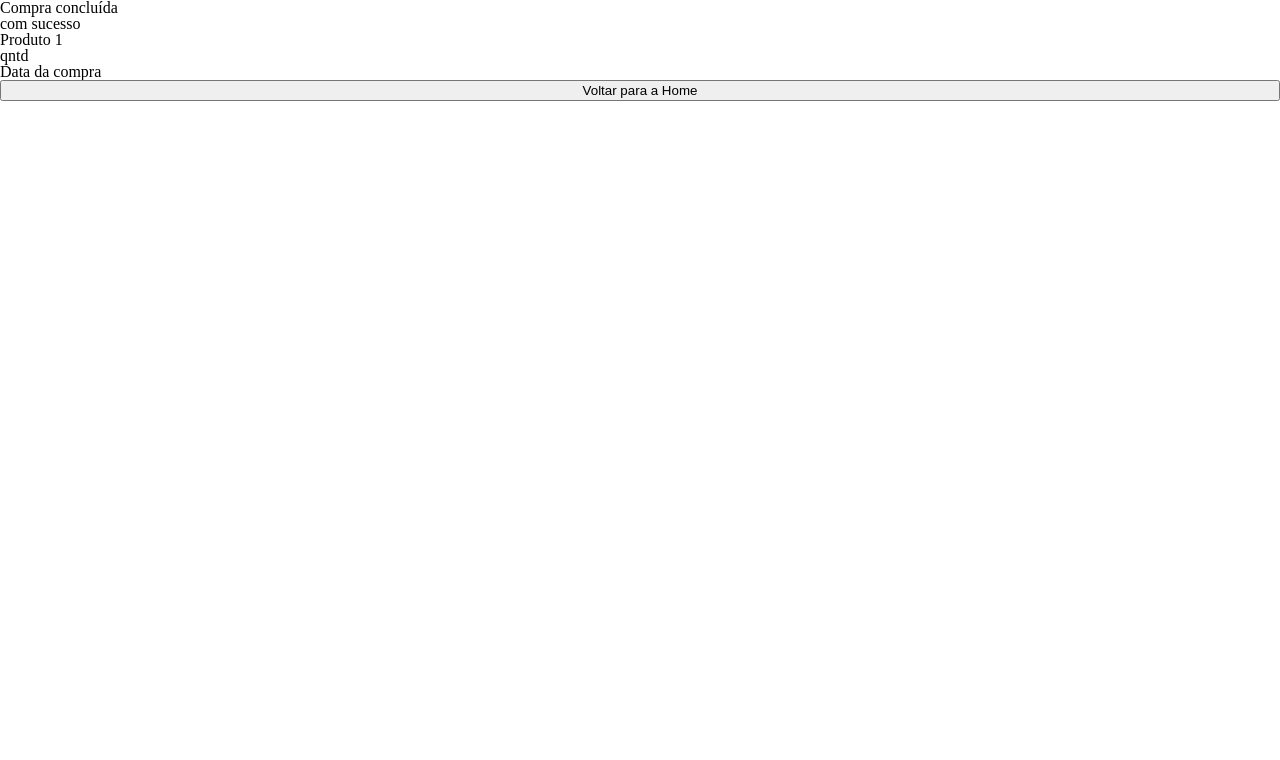
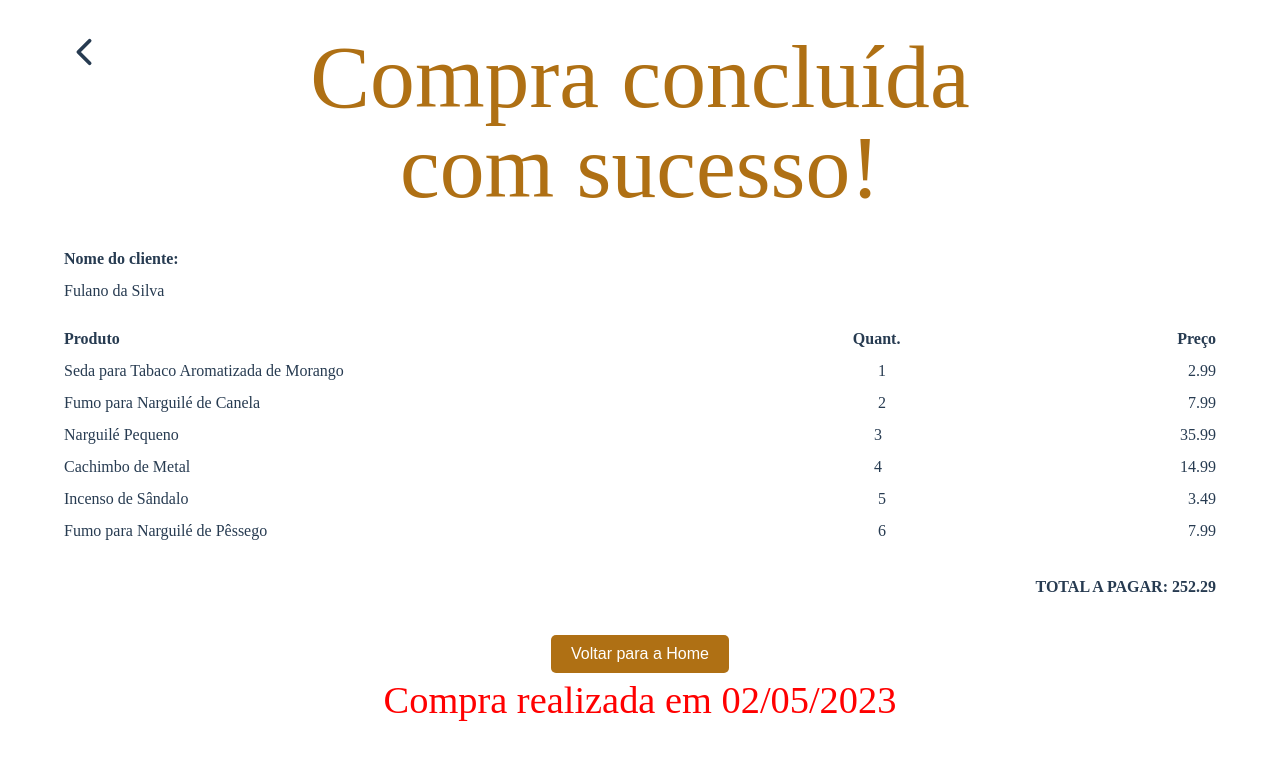
Before and after one commit to mateuspit/projetao-ecommerce-front, a React (Create React App) app: page /success in a window 1280 px wide. Shown: the top 760 px of the page. Built offline with nearby package versions, Linux system fonts and the light colour scheme; a web font is replaced by a local one.

Commit message:
feat: success screen preliminary

```diff
--- a/src/components/ProductContainer.js
+++ b/src/components/ProductContainer.js
@@ -1,10 +1,10 @@
 import styled from "styled-components";
-import React, { useEffect } from "react";
+import React from "react";
 
 export default function ProductContainer({ product, productsData }) {
-	useEffect(() => {
-		console.log(productsData);
-	}, []);
+	//useEffect(() => {
+	//	console.log(productsData);
+	//}, []);
 	return (
 		<Container onClick={product}>
 			<ImgContainer>
@@ -49,7 +49,7 @@ const Container = styled.div`
 	box-shadow: 0px 4px 4px rgba(0, 0, 0, 0.25);
 	background-color: #fafafa;
 	display: flex;
-    /*max-width: 200px;*/
+	/*max-width: 200px;*/
 	flex-direction: column;
 	margin-bottom: 30px;
 	padding: 15px;
@@ -64,7 +64,7 @@ const Container = styled.div`
 		color: red;
 		text-decoration-line: line-through;
 		font-size: 13px;
-        margin-bottom: 10px;
+		margin-bottom: 10px;
 		/*font-family: "BioRhyme Expanded", cursive;*/
 		text-align: left;
 	}
--- a/src/components/ProductDetail.js
+++ b/src/components/ProductDetail.js
@@ -1,19 +1,19 @@
-import React, { useEffect } from "react";
+import React from "react";
 import styled from "styled-components";
 import { IoCart } from "react-icons/io5";
 
 export default function ProductDetail({ setDisplayProduct, productsData }) {
-	useEffect(() => {
-		console.log("no creio", productsData);
-		console.log(productsData.image);
-	}, []);
+	//useEffect(() => {
+	//	console.log("no creio", productsData);
+	//	console.log(productsData.image);
+	//}, []);
 	return (
 		<Product className="product">
 			<p onClick={() => setDisplayProduct("none")}>X</p>
 			<img src={productsData.image} />
 			<h1 className="text">{productsData.name}</h1>
 			<h2 className="">{productsData.description}</h2>
-			<h3>R$ {(productsData.price*0.9).toFixed(2)}</h3>
+			<h3>R$ {(productsData.price * 0.9).toFixed(2)}</h3>
 			<h4>+ 2 -</h4>
 
 			<StandardButton>
--- a/src/pages/Home.js
+++ b/src/pages/Home.js
@@ -18,9 +18,8 @@ export default function Home() {
 		const promise = axios.get(`${process.env.REACT_APP_API_URL}products`);
 
 		promise.then((res) => {
-			console.log(res.data[0].name);
 			setRandomProducts(res.data);
-			console.log(randomProducts);
+			console.log(res.data);
 			setHomeProductsReady(true);
 		});
 
--- a/src/pages/Success.js
+++ b/src/pages/Success.js
@@ -1,25 +1,209 @@
-import React from "react";
+/* eslint-disable */
+import React, { useEffect } from "react";
 import styled from "styled-components";
+import { IoChevronBack } from "react-icons/io5";
+import { Link } from "react-router-dom";
 
 export default function Success() {
+	const purchaseData = {
+		products: [
+			{
+				id: "644ebe583c9f7e8599d74f51",
+				name: "Seda para Tabaco Aromatizada de Morango",
+				amount: 1,
+				price: 2.99,
+			},
+			{
+				id: "644ebe583c9f7e8599d74f5f",
+				name: "Fumo para Narguilé de Canela",
+				amount: 2,
+				price: 7.99,
+			},
+			{
+				id: "644ebe583c9f7e8599d74f48",
+				name: "Narguilé Pequeno",
+				amount: 3,
+				price: 35.99,
+			},
+			{
+				id: "644ebe583c9f7e8599d74f5e",
+				name: "Cachimbo de Metal",
+				amount: 4,
+				price: 14.99,
+			},
+			{
+				id: "644ebe583c9f7e8599d74f4f",
+				name: "Incenso de Sândalo",
+				amount: 5,
+				price: 3.49,
+			},
+			{
+				id: "644ebe583c9f7e8599d74f67",
+				name: "Fumo para Narguilé de Pêssego",
+				amount: 6,
+				price: 7.99,
+			},
+		],
+		paymentInfo: {
+			cardName: "Fulano da Silva",
+			cardNumber: "4111111111111111",
+			expirationDate: "12/25",
+			cardCVC: "123",
+		},
+	};
+	//limpar carinho
+	let total = 0;
 	return (
 		<SuccessContainer>
-			<h1>
+			<Link to="/checkout">
+				<Icon>
+					<IoChevronBack color="#273b51" />
+				</Icon>
+			</Link>
+			<SuccessTitle>
 				Compra concluída
-				<br />
-				com sucesso
-			</h1>
-			<div>
-				<p>Produto 1</p>
-				<p>qntd</p>
-			</div>
-			<p>Data da compra</p>
-			<button>Voltar para a Home</button>
+				<p>com sucesso!</p>
+			</SuccessTitle>
+			<ClienteName>
+				<h4>Nome do cliente:</h4>
+				<p>{purchaseData.paymentInfo.cardName}</p>
+			</ClienteName>
+			<h4>
+				<ProductsList>
+					<Product>Produto</Product>
+					<p>Quant.</p>
+					<p>Preço</p>
+				</ProductsList>
+			</h4>
+			{purchaseData.products.map((p) => {
+				total += p.amount * p.price;
+				return (
+					<ProductsList>
+						<Product>{p.name}</Product>
+						<p>{p.amount}</p>
+						<p>{p.price}</p>
+					</ProductsList>
+				);
+			})}
+			<h3>TOTAL A PAGAR: {total.toFixed(2)}</h3>
+
+			<ButtonDiv>
+				<Link to="/">
+					<StandardButton>Voltar para a Home</StandardButton>
+				</Link>
+			</ButtonDiv>
+			<h2>Compra realizada em {new Date().toLocaleDateString("pt-BR")}</h2>
 		</SuccessContainer>
 	);
 }
 
+const Icon = styled.div`
+	font-size: 40px;
+	position: absolute;
+	margin-top: 4vh;
+	margin-left: 5vw;
+`;
+
+const ClienteName = styled.div`
+	display: flex;
+	flex-direction: column;
+	justify-content: start;
+	line-height: 4vh;
+	margin-left: 5vw;
+	margin-bottom: 3vh;
+	p {
+		color: #273b51;
+	}
+`;
+
+const ButtonDiv = styled.div`
+	/*position: absolute;*/
+	/*bottom: 5%;*/
+	/*margin: auto;*/
+	margin-top: 5vh;
+	margin-bottom: 1vh;
+	display: flex;
+	flex-direction: column;
+	justify-content: center;
+	align-items: center;
+	a {
+		pointer-events: ${(props) => (props.noLink ? "none" : "auto")};
+		color: #af7014;
+		font-weight: bold;
+		text-decoration: underline;
+		text-decoration-color: #af7014;
+		&:link,
+		&:visited,
+		&:hover,
+		&:active {
+			color: #af7014;
+		}
+	}
+`;
+
+const StandardButton = styled.button`
+	background-color: #af7014; /* cor de fundo do botão */
+	border: none; /* remove a borda do botão */
+	color: white; /* cor do texto do botão */
+	padding: 10px 20px; /* espaço interno do botão */
+	text-align: center; /* alinhamento do texto */
+	text-decoration: none; /* remove a decoração de link */
+	display: inline-block; /* permite que outros elementos fiquem ao lado do botão */
+	font-size: 16px; /* tamanho da fonte */
+	border-radius: 5px; /* curvatura dos cantos */
+	cursor: pointer; /* cursor ao passar por cima do botão */
+`;
+
+const Product = styled.p`
+	overflow-wrap: break-word;
+	width: 40vw;
+	color: #273b51;
+`;
+
+const ProductsList = styled.div`
+	color: black;
+	display: flex;
+	/*flex-direction: column;*/
+	justify-content: space-between;
+	align-items: flex-start;
+	margin-bottom: 2vh;
+	margin-left: 5vw;
+	margin-right: 5vw;
+	p {
+		color: #273b51;
+	}
+`;
+
+const SuccessTitle = styled.h1`
+	color: #af7014;
+	display: flex;
+	flex-direction: column;
+	justify-content: center;
+	align-items: center;
+	margin-top: 4vh;
+	font-size: 7vw;
+	margin-bottom: 4vh;
+`;
+
 const SuccessContainer = styled.div`
 	display: flex;
-    flex-direction: column;
+	flex-direction: column;
+	h2 {
+		color: red;
+		font-size: 3vw;
+		display: flex;
+		justify-content: center;
+		align-items: center;
+	}
+	h3 {
+		text-align: right;
+		margin-right: 5vw;
+		margin-top: 3vh;
+		font-weight: 700;
+		color: #273b51;
+	}
+	h4 {
+		font-weight: 700;
+		color: #273b51;
+	}
 `;
```
